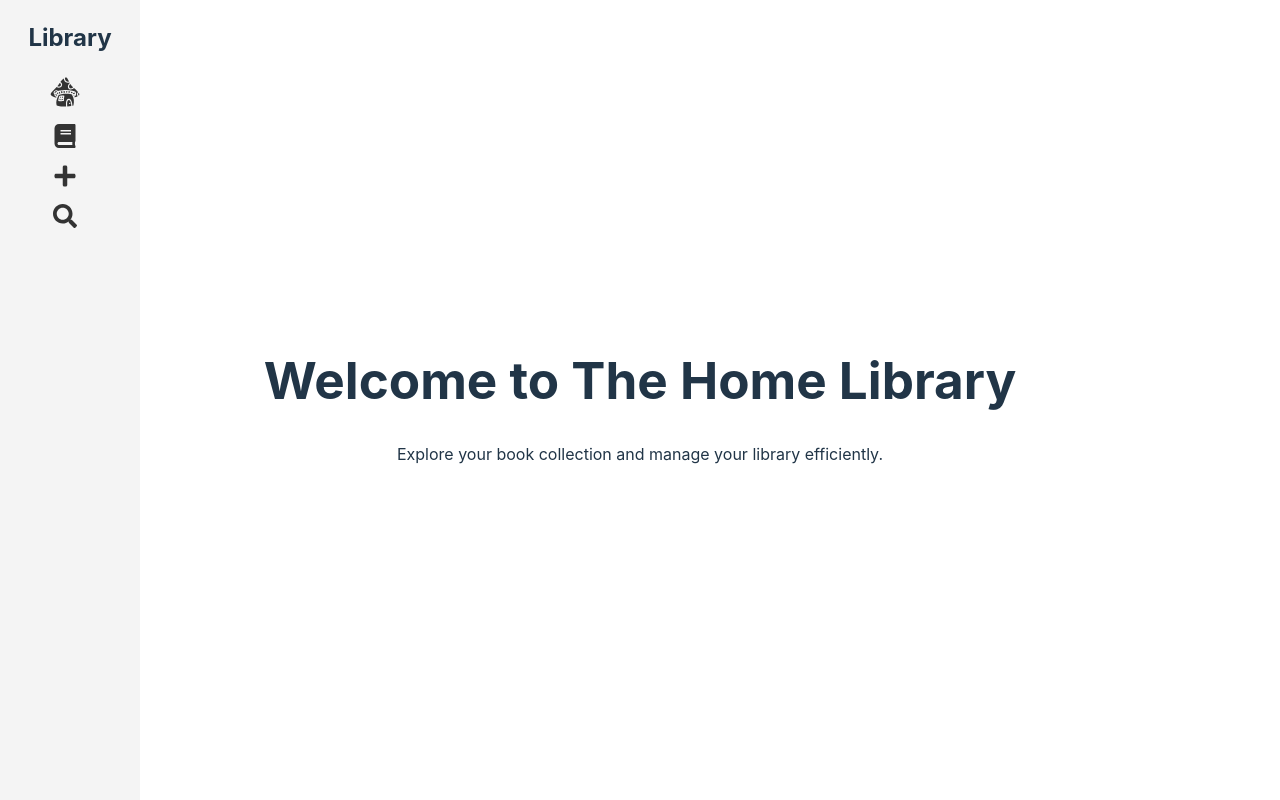
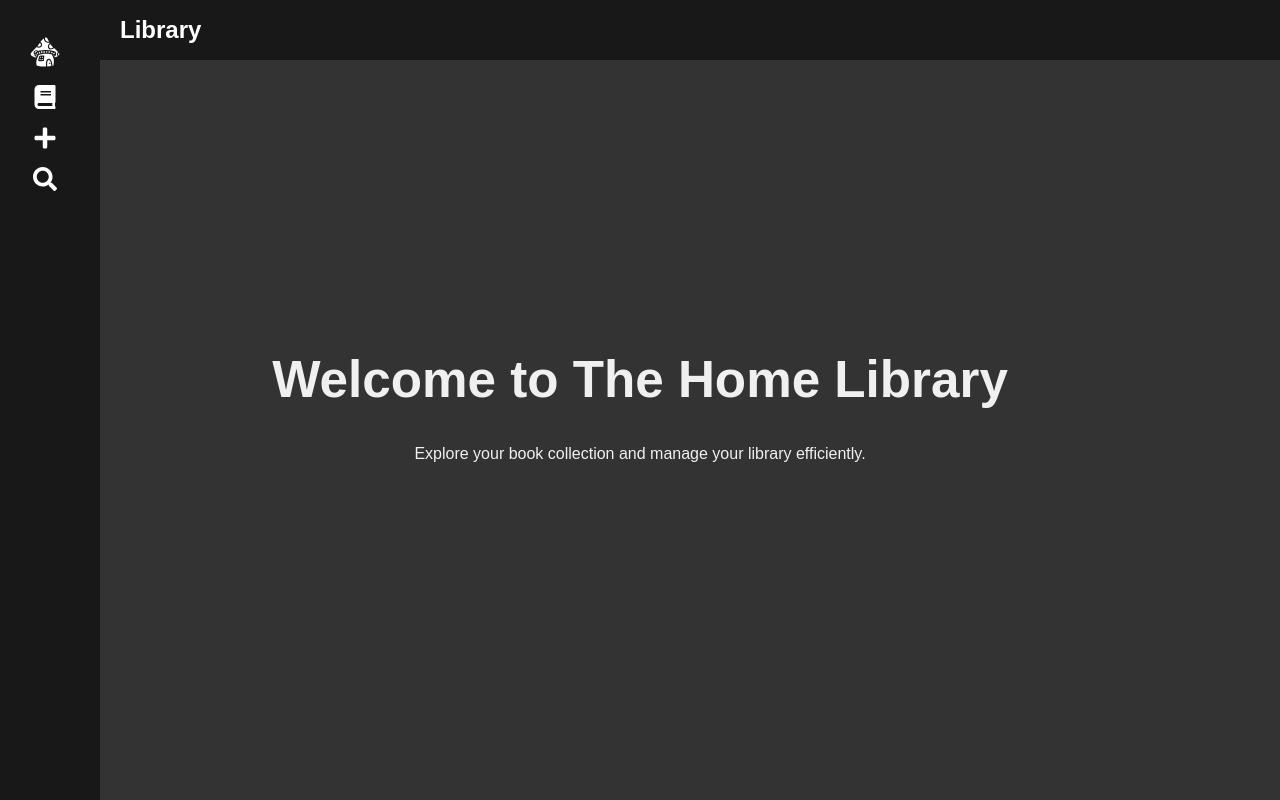
Before and after one commit to CA12464/Desktop-Library, a React (Vite) app in the folder Desktop-Library/: page / in a window 1280 px wide. Built offline with nearby package versions, Linux system fonts and the light colour scheme.

Commit message:
Added a topbar and did some coloring

```diff
--- a/Desktop-Library/package.json
+++ b/Desktop-Library/package.json
@@ -10,11 +10,13 @@
     "preview": "vite preview"
   },
   "dependencies": {
+    "@types/styled-components": "^5.1.34",
     "electron-is-dev": "^3.0.1",
     "react": "^18.2.0",
     "react-dom": "^18.2.0",
     "react-icons": "^5.2.1",
     "react-router-dom": "^6.26.0",
+    "styled-components": "^6.1.12",
     "vite-tsconfig-paths": "^4.3.2"
   },
   "devDependencies": {
--- a/Desktop-Library/src/App.tsx
+++ b/Desktop-Library/src/App.tsx
@@ -1,6 +1,7 @@
 // src/App.tsx
-import { BrowserRouter as Router, Route,Routes } from 'react-router-dom';
+import { BrowserRouter as Router, Route, Routes } from 'react-router-dom';
 import Sidebar from './components/Sidebar';
+import TopBar from './components/TopBar';
 import Home from './pages/Home';
 import BrowseBooks from './pages/BrowseBooks';
 import AddBook from './pages/AddBook';
@@ -12,12 +13,13 @@ function App() {
     <Router>
       <div className="App">
         <Sidebar />
+        <TopBar />
         <div className="content">
           <Routes>
-            <Route path="/" Component={Home } />
-            <Route path="/browse" Component={BrowseBooks} />
-            <Route path="/add" Component={AddBook} />
-            <Route path="/search" Component={SearchBooks} />
+            <Route path="/" element={<Home />} />
+            <Route path="/browse" element={<BrowseBooks />} />
+            <Route path="/add" element={<AddBook />} />
+            <Route path="/search" element={<SearchBooks />} />
           </Routes>
         </div>
       </div>
--- a/Desktop-Library/src/components/Sidebar.css
+++ b/Desktop-Library/src/components/Sidebar.css
@@ -1,16 +1,18 @@
 /* src/Sidebar.css */
 .sidebar {
-  width: 100px;
+  width: 60px;
   height: 100vh;
-  background-color: #f4f4f4;
+  background-color: #181818; /* Dark grey color */
   padding: 20px;
   position: fixed;
   left: 0;
   top: 0;
+  color: white; /* Text color for contrast */
 }
 
 .sidebar h2 {
   margin-top: 0;
+  color: white; /* Heading color */
 }
 
 .sidebar ul {
@@ -24,12 +26,12 @@
 
 .sidebar ul li a {
   text-decoration: none;
-  color: #333;
+  color: white; /* Default link color */
   font-weight: bold;
 }
 
 .sidebar ul li a:hover {
-  color: #007bff;
+  color: #a9a9aa; /* Dim blue color for hover effect */
 }
 
 .sidebar-icon {
--- a/Desktop-Library/src/components/Sidebar.tsx
+++ b/Desktop-Library/src/components/Sidebar.tsx
@@ -7,7 +7,6 @@ import { FaBook, FaPlus, FaSearch } from "react-icons/fa";
 const Sidebar: React.FC = () => {
   return (
     <div className="sidebar">
-      <h2>Library</h2>
       <ul>
         <li>
           <Link to="/">
--- /dev/null
+++ b/Desktop-Library/src/components/TopBar.css
@@ -0,0 +1,21 @@
+/* src/components/TopBar.css */
+.topbar {
+    width: calc(100% - 100px); /* Full width minus the sidebar width */
+    height: 60px; /* Adjust height as needed */
+    background-color: #181818; /* Same background color as Sidebar */
+    padding: 20px; /* Same padding as Sidebar */
+    position: fixed;
+    top: 0; /* Position at the top */
+    left: 100px; /* Offset to the right of Sidebar */
+    color: white; /* Same text color as Sidebar */
+    display: flex;
+    align-items: center; /* Center items vertically */
+    justify-content: flex-start; /* Center items horizontally */
+    box-sizing: border-box; /* Include padding in width and height */
+    z-index: 1; /* Ensure it's on top of other elements */
+  }
+
+  .topbar h1 {
+    margin: 0; /* Remove default margin */
+    font-size: 24px; /* Adjust font size if needed */
+  }
--- /dev/null
+++ b/Desktop-Library/src/components/TopBar.tsx
@@ -0,0 +1,13 @@
+// src/components/TopBar.tsx
+import React from 'react';
+import './TopBar.css'; // Import your CSS file for styling
+
+const TopBar: React.FC = () => {
+  return (
+    <div className="topbar">
+      <h1>Library</h1>
+    </div>
+  );
+};
+
+export default TopBar;
--- a/Desktop-Library/src/pages/AddBook.tsx
+++ b/Desktop-Library/src/pages/AddBook.tsx
@@ -13,12 +13,14 @@ const AddBook: React.FC = () => {
   const handleSubmit = async (e: React.FormEvent<HTMLFormElement>) => {
     e.preventDefault();
     try {
+      // Create the bookData object here
       const bookData = {
         title,
         author,
         genre,
-        publication_date: publicationDate,
+        publication_date: publicationDate, // Ensure this key matches the server's expected key
       };
+
       // Replace with your addBook function call
       const result = await addBook(bookData);
       setMessage(`Book added successfully: ${result.title}`);
--- /dev/null
+++ b/Desktop-Library/src/pages/Home.css
@@ -0,0 +1,7 @@
+body {
+    background-color: #333;
+    color: #f0f0f0;
+    font-family: Arial, sans-serif;
+    margin: 0;
+    padding: 0;
+}
--- a/Desktop-Library/src/pages/Home.tsx
+++ b/Desktop-Library/src/pages/Home.tsx
@@ -1,4 +1,5 @@
 // src/pages/Home.js
+import './Home.css';
 
 function Home() {
   return (
```
Also changed, not shown: 1 other file (tests, documents, lock files or other folders).
